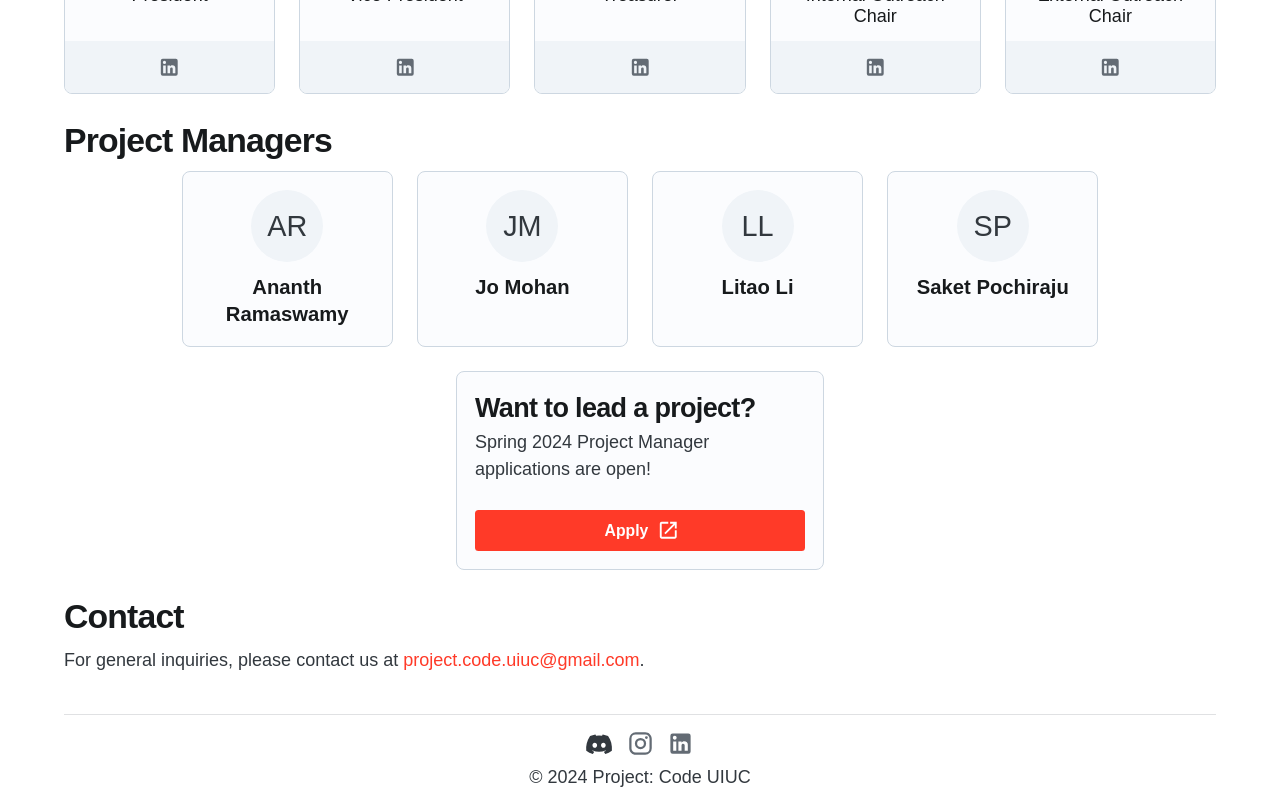
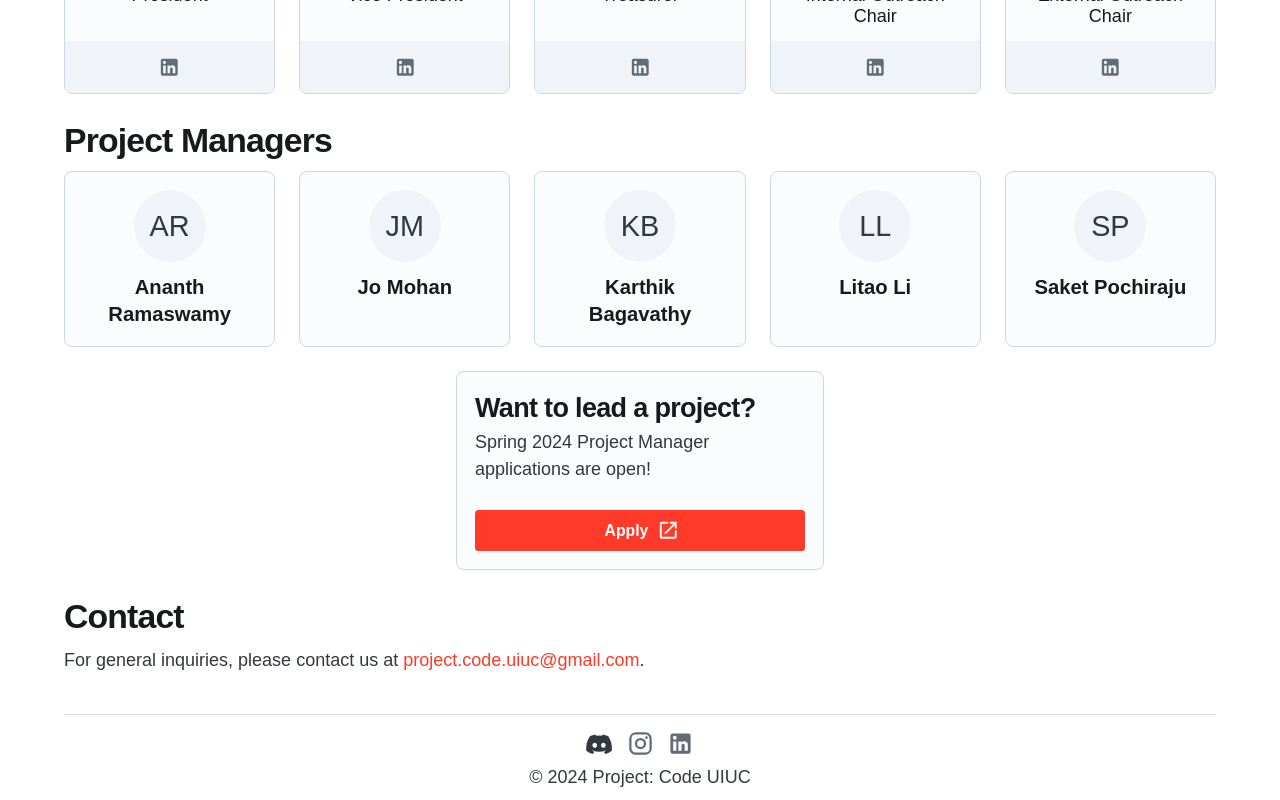
Before and after one commit to owen-hayes/project-code-website, a Next.js app: page /about in a window 1280 px wide. Shown: the part 830-1630 px from the top of the page. Built offline with nearby package versions, Linux system fonts and the light colour scheme.

Commit message:
Add Karthik

```diff
--- a/src/app/about/_people/project-managers.ts
+++ b/src/app/about/_people/project-managers.ts
@@ -7,18 +7,21 @@ export const PROJECT_MANAGERS: Person[] = [
     linkedInURL: "",
     photoURL: "",
   },
+
   {
     name: "Saket Pochiraju",
     initials: "SP",
     linkedInURL: "",
     photoURL: "",
   },
+
   {
     name: "Jo Mohan",
     initials: "JM",
     linkedInURL: "",
     photoURL: "",
   },
+
   {
     name: "Litao Li",
     initials: "LL",
@@ -26,4 +29,10 @@ export const PROJECT_MANAGERS: Person[] = [
     photoURL: "",
   },
 
+  {
+    name: "Karthik Bagavathy",
+    initials: "KB",
+    linkedInURL: "",
+    photoURL: "",
+  },
 ];
```
